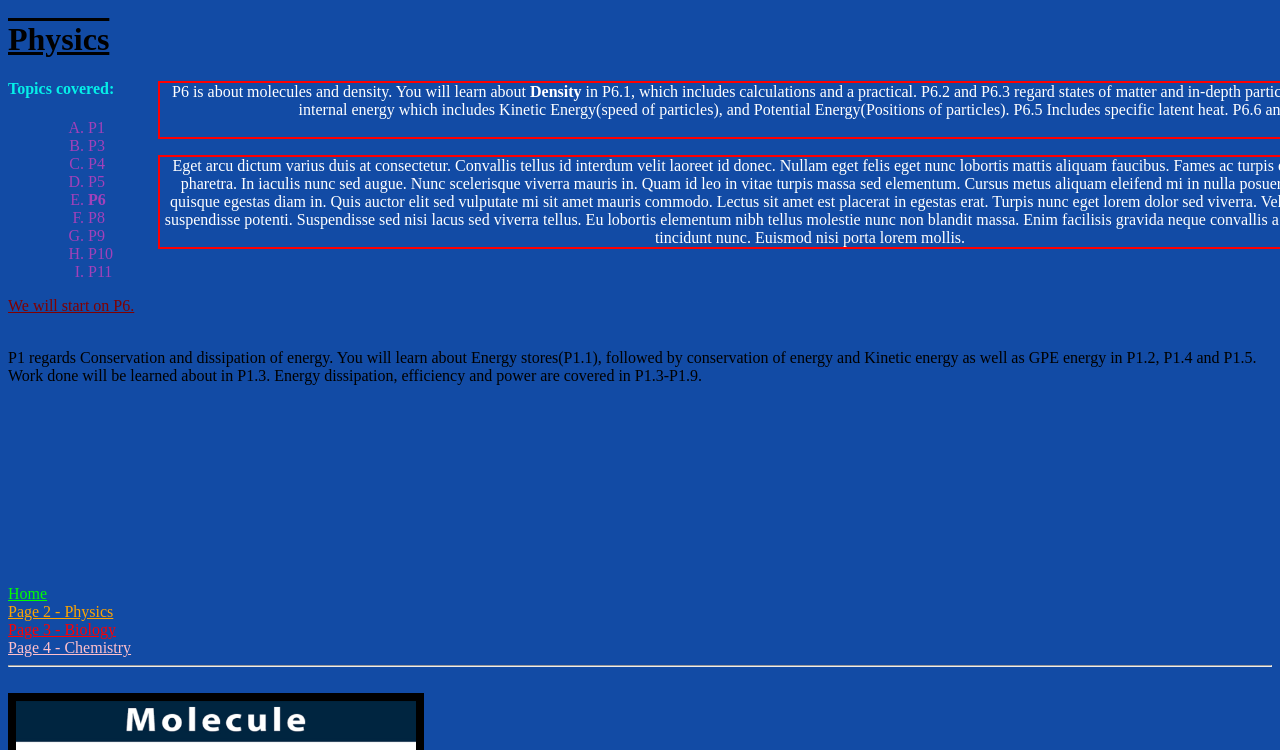
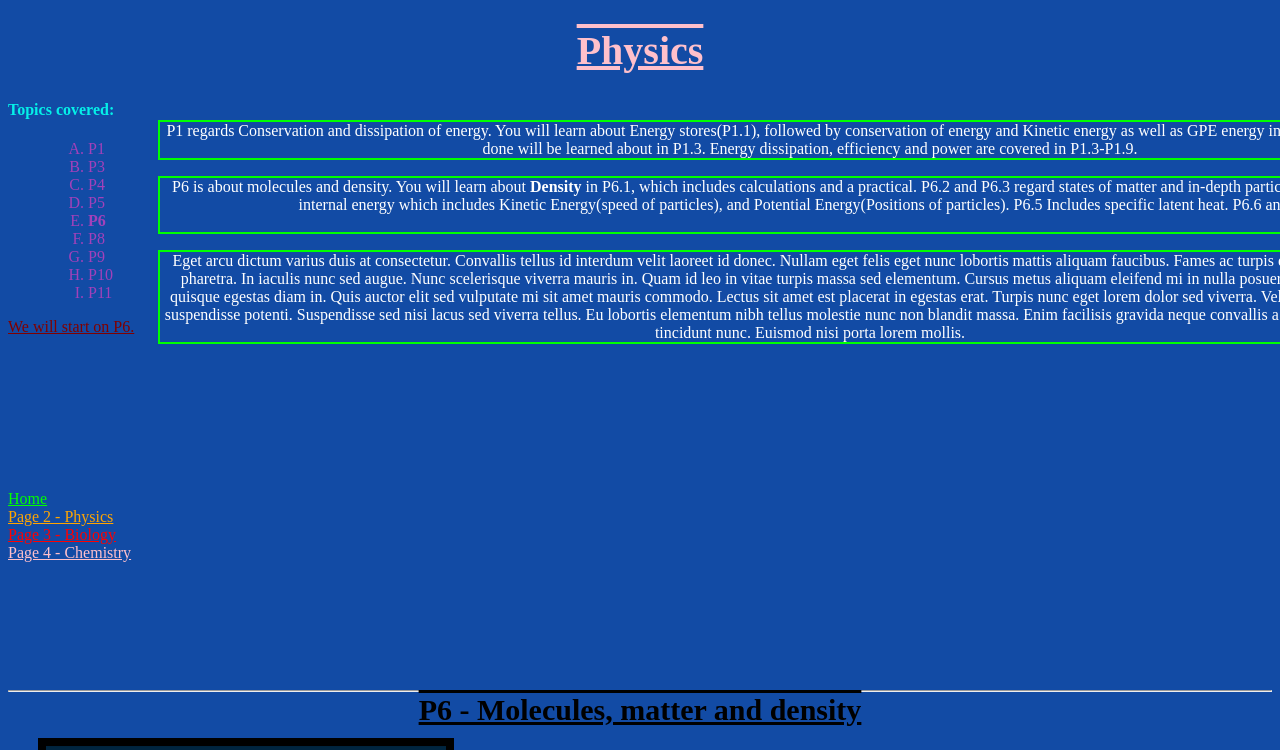
Before and after one commit to Worst-Coder03/super-simple-website, a plain HTML site: page physics.html in a window 1280 px wide. Shown: the top 750 px of the page. Drawn offline with Linux system fonts and the light colour scheme.

Commit message:
Update style.css

```diff
--- a/style.css
+++ b/style.css
@@ -24,8 +24,8 @@ h1{
 
   position:relative;
   left:150px;
-  bottom:320px;
-  border:2px solid red;
+  bottom:250px;
+  border:2px solid lime;
 
   color:white;
   word-wrap: break-word;
@@ -41,8 +41,61 @@ h1{
 
   position:relative;
   left:150px;
-  bottom:320px;
-  border:2px solid red;
+  bottom:250px;
+  border:2px solid lime;
+
+  color:white;
+  word-wrap: break-word;
+  width: 1300px;
+}
+.phys{
+  text-decoration:overline underline;
+  color:pink;
+  text-align:center;
+  font-size:40px;
+}
+
+.biolinks{
+  text-align:justify;
+  position:relative;
+  top:500px;
+
+}
+
+.physlinks{
+  text-align:justify;
+  position:relative;
+  top:-120px;
+}
+
+.chembody{
+  background-color:#a8327d;
+}
+.mol{
+  position:relative;
+  left:30px;
+  top:20px;
+}
+.p6title{
+  text-align:center;
+
+  position:relative;
+  bottom:370px;
+  text-decoration:overline underline;
+  font-size:30px;
+}
+
+.p1{
+  text-align:justify;
+  font-size:16px;
+  text-align:right;
+  text-align:center;
+
+
+  position:relative;
+  left:150px;
+  bottom:250px;
+  border:2px solid lime;
 
   color:white;
   word-wrap: break-word;
```
